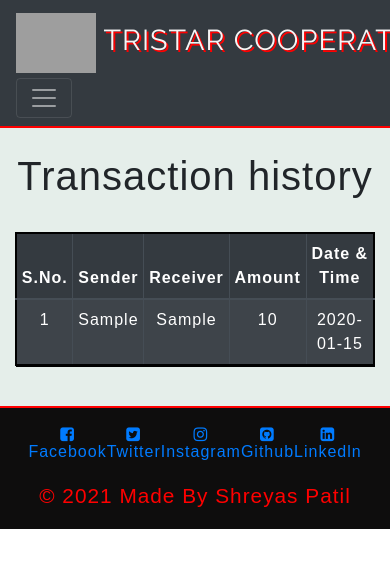
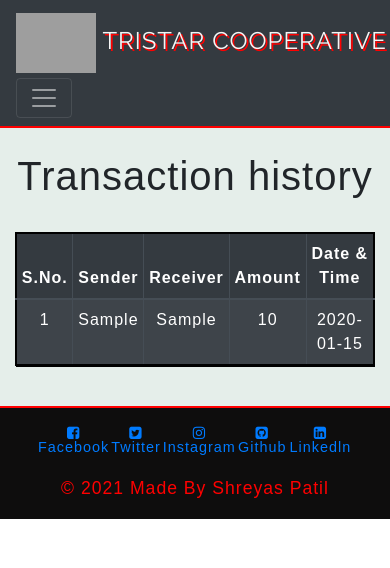
Before and after one commit to RaydenDarkus/The-Basic-Banking-System, a PHP site: page /history.php in a window 390 px wide. Shown: the top 568 px of the page. Run offline with PHP 8.4, Linux system fonts and the light colour scheme; tables that the repository leaves empty hold one stand-in row (values such as "Sample post"); some libraries are stand-ins or nearby versions; grey boxes are pictures that could not be loaded.

Commit message:
Update navbar&footer.css

```diff
--- a/css/navbar&footer.css
+++ b/css/navbar&footer.css
@@ -68,3 +68,19 @@ footer p {
     text-align: center;
     margin-bottom: 10px;
 }
+
+@media (max-width: 767px) {
+
+    .navbar-brand {
+        font-size: 1.5rem;
+    }
+
+    footer li{
+        font-size: 0.9rem;
+    }
+
+    footer p {
+        font-size: 1.1rem;
+    }
+
+}
```
